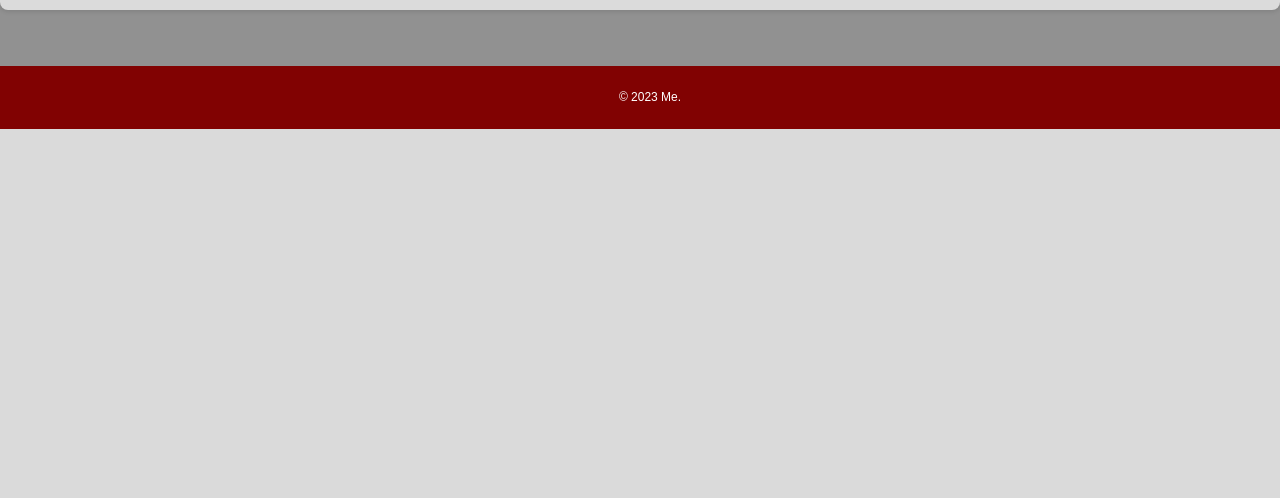
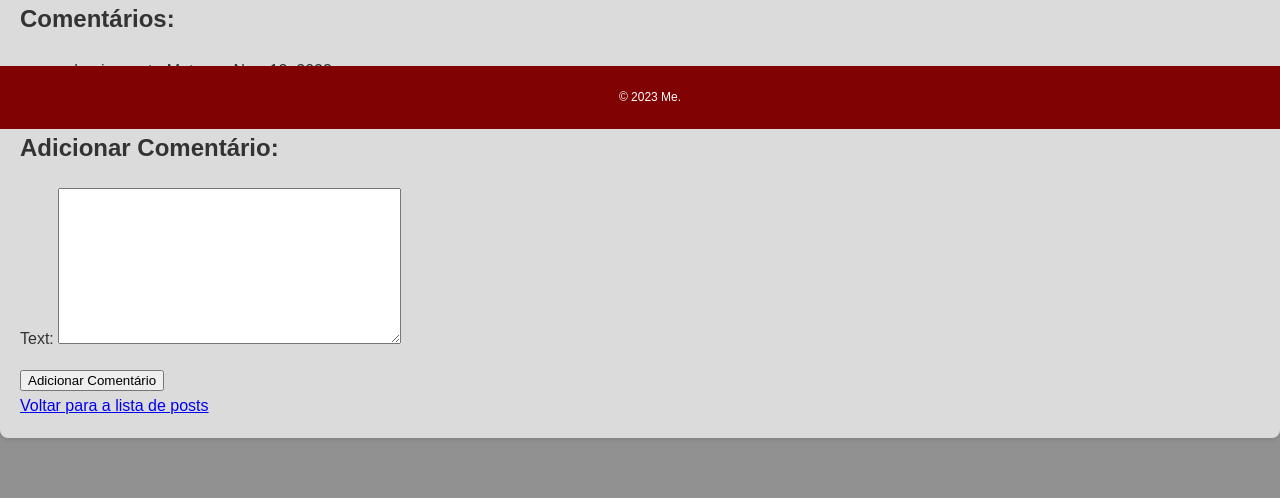
Before and after one commit to mateuspina1/ep2, a Django app: page /1/ in a window 1280 px wide. Shown: the part 671-1169 px from the top of the page. Before the commit the page ends 800 px from the top, so only its background shows below. Run offline with Django 4.2, Linux system fonts and the light colour scheme; data comes from the database, SQL or seed files in the repository; both versions use the stored data as it was after the commit.

Commit message:
Merge branch 'comments'

```diff
--- a/noticias/admin.py
+++ b/noticias/admin.py
@@ -1,4 +1,5 @@
 from django.contrib import admin
-from .models import Post
+from .models import Post, Comment
 
 admin.site.register(Post)
+admin.site.register(Comment)
--- a/noticias/forms.py
+++ b/noticias/forms.py
@@ -1,7 +1,12 @@
 from django import forms
-from .models import Post
+from .models import Post, Comment
 
 class PostForm(forms.ModelForm):
     class Meta:
         model = Post
         fields = ['title', 'content', 'image']
+
+class CommentForm(forms.ModelForm):
+    class Meta:
+        model = Comment
+        fields = ['text']
--- a/noticias/models.py
+++ b/noticias/models.py
@@ -1,11 +1,21 @@
 from django.db import models
+from django.contrib.auth.models import User
 from django.utils import timezone
 
 class Post(models.Model):
     title = models.CharField(max_length=200)
     content = models.TextField()
-    image = models.URLField(blank=True)
+    image = models.URLField(default='https://www.google.com/url?sa=i&url=https%3A%2F%2Fpt.m.wikipedia.org%2Fwiki%2FFicheiro%3AFlag_Blank.svg&psig=AOvVaw1M3X9dn1LhG_izFTfw8zX4&ust=1699909154871000&source=images&cd=vfe&opi=89978449&ved=0CBIQjRxqFwoTCIiszp6tv4IDFQAAAAAdAAAAABAQ')
     published_date = models.DateTimeField(default=timezone.now)
 
     def __str__(self):
         return self.title
+
+class Comment(models.Model):
+    post = models.ForeignKey('Post', on_delete=models.CASCADE, related_name='comments')
+    author = models.ForeignKey(User, on_delete=models.CASCADE)
+    text = models.TextField()
+    created_date = models.DateTimeField(default=timezone.now)
+
+    def __str__(self):
+        return f'Comment by {self.author} on {self.created_date}'
--- a/noticias/templates/noticias/post_detail.html
+++ b/noticias/templates/noticias/post_detail.html
@@ -17,4 +17,18 @@
             <p>{{ post.content|safe }}</p>
         </div>
     </div>
+    <h2>Comentários:</h2>
+    <ul>
+        {% for comment in comments %}
+            <li>{{ comment.text }} - {{ comment.author }} - {{ comment.created_date|date }}</li>
+        {% endfor %}
+    </ul>
+
+    <h2>Adicionar Comentário:</h2>
+    <form method="post" action="{% url 'add_comment' pk=post.pk %}">
+        {% csrf_token %}
+        {{ comment_form.as_p }}
+        <button type="submit">Adicionar Comentário</button>
+    </form>
+    <a href="{% url 'post_list' %}">Voltar para a lista de posts</a>
 {% endblock %}
--- a/noticias/urls.py
+++ b/noticias/urls.py
@@ -1,5 +1,5 @@
 from django.urls import path
-from .views import home, PostListView, PostDetailView, PostCreateView, PostUpdateView, PostDeleteView
+from .views import home, PostListView, PostDetailView, PostCreateView, PostUpdateView, PostDeleteView, add_comment
 
 urlpatterns = [
     path('posts/', PostListView.as_view(), name='post_list'),
@@ -8,4 +8,5 @@
     path('<int:pk>/edit/', PostUpdateView.as_view(), name='post_update'),
     path('<int:pk>/delete/', PostDeleteView.as_view(), name='post_delete'),
     path('', home, name='home'),
+    path('<int:pk>/comment/', add_comment, name='add_comment'),
 ]
--- a/noticias/views.py
+++ b/noticias/views.py
@@ -1,8 +1,9 @@
-from .models import Post
-from .forms import PostForm
-from django.shortcuts import render
+from .models import Post, Comment
+from .forms import PostForm, CommentForm
+from django.shortcuts import render, get_object_or_404, redirect
 from django.views.generic import ListView, DetailView, CreateView, UpdateView, DeleteView
 from django.urls import reverse_lazy
+from django.utils import timezone
 
 class PostListView(ListView):
     model = Post
@@ -13,6 +14,12 @@
     model = Post
     template_name = 'noticias/post_detail.html'
     context_object_name = 'post'
+
+    def get_context_data(self, **kwargs):
+        context = super().get_context_data(**kwargs)
+        context['comments'] = Comment.objects.filter(post=self.object).order_by('-created_date')
+        context['comment_form'] = CommentForm()
+        return context
 
 class PostCreateView(CreateView):
     model = Post
@@ -33,3 +40,18 @@
 
 def home(request):
     return render(request, 'noticias/home.html')
+
+class CommentCreateView(CreateView):
+    model = Comment
+    form_class = CommentForm
+    template_name = 'noticias/comment_form.html'
+
+    def form_valid(self, form):
+        form.instance.post = get_object_or_404(Post, pk=self.kwargs['pk'])
+        form.instance.author = self.request.user
+        return super().form_valid(form)
+
+    def get_success_url(self):
+        return reverse_lazy('post_detail', kwargs={'pk': self.kwargs['pk']})
+
+add_comment = CommentCreateView.as_view()
```
Also changed, not shown: db.sqlite3, noticias/migrations/0005_alter_post_image_comment.py (added).
